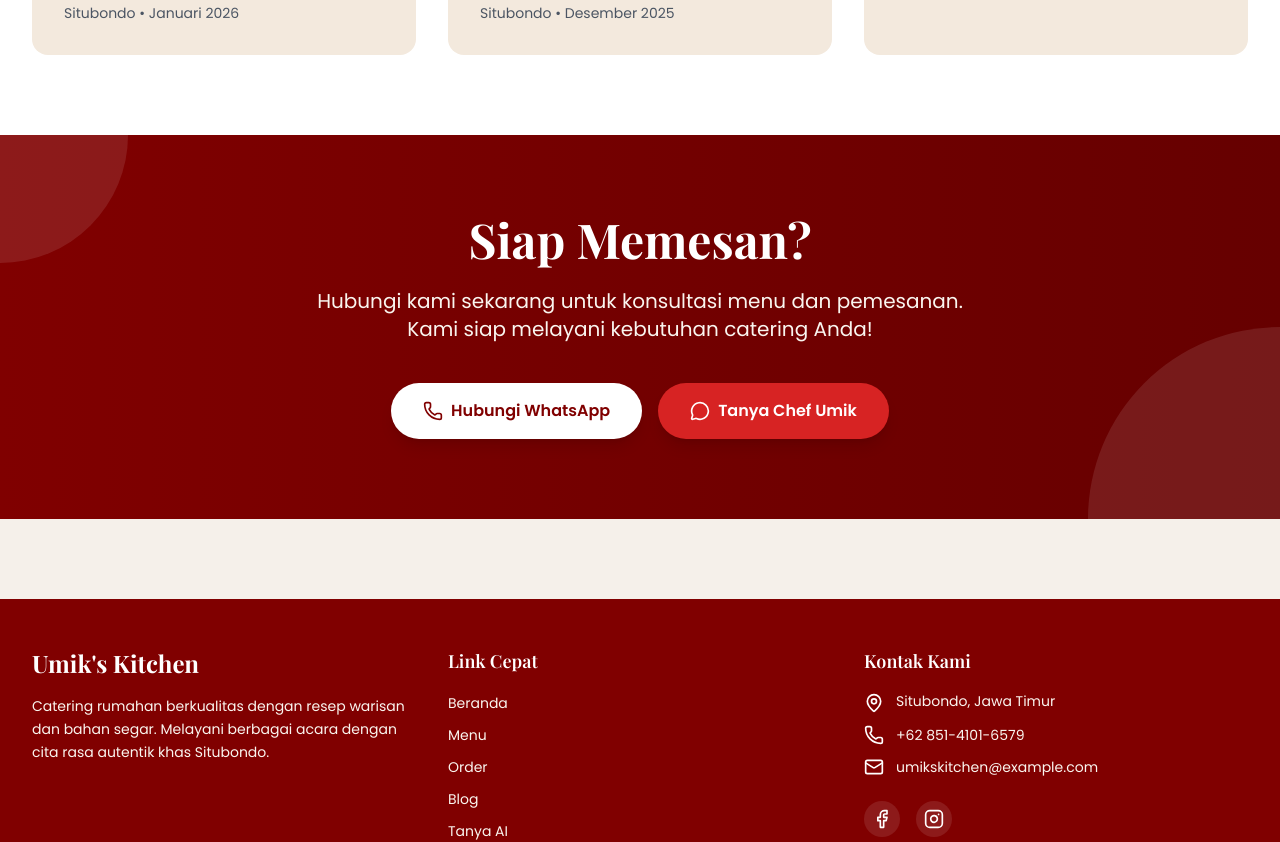
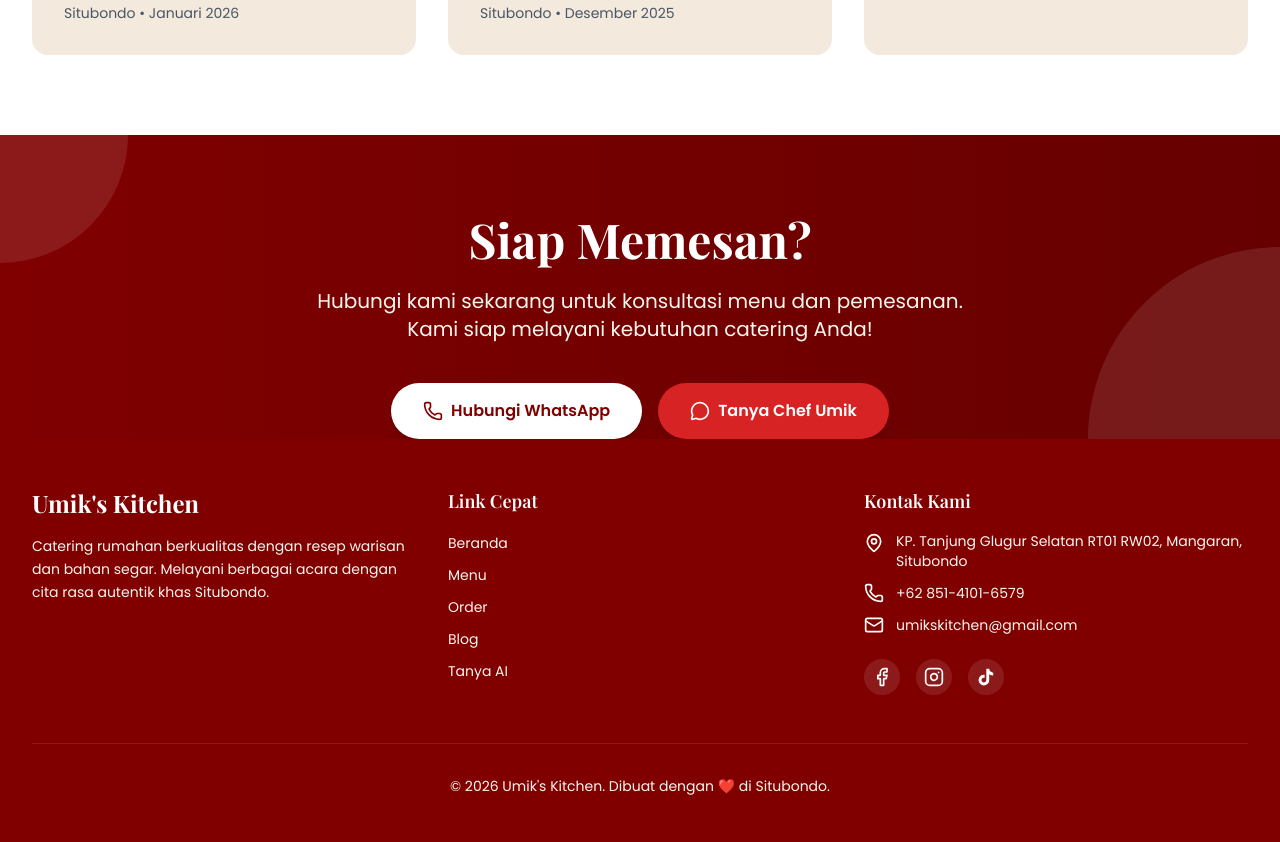
Before and after one commit to jbyyy7/Umik-s-Kitchen, a Next.js app: page / in a window 1280 px wide. Shown: the part 2760-3602 px from the top of the page. Built offline with nearby package versions, Linux system fonts and the light colour scheme; a web font is replaced by a local one.

Commit message:
✨ Fix cache issue, white gap, add Google Maps & update social media (Instagram, Facebook, TikTok, Email)

```diff
--- a/components/home/cta-section.tsx
+++ b/components/home/cta-section.tsx
@@ -7,7 +7,7 @@ import { MessageCircle, Phone } from "lucide-react";
 
 export default function CTASection() {
   return (
-    <section className="py-20 bg-gradient-to-r from-primary to-primary-dark text-white relative overflow-hidden">
+    <section className="py-20 pb-0 bg-gradient-to-r from-primary to-primary-dark text-white relative overflow-hidden">
       {/* Decorative Elements */}
       <div className="absolute inset-0 opacity-10">
         <div className="absolute top-0 left-0 w-64 h-64 bg-white rounded-full -translate-x-32 -translate-y-32" />
--- a/components/layout/footer.tsx
+++ b/components/layout/footer.tsx
@@ -6,7 +6,7 @@ export default function Footer() {
   const currentYear = new Date().getFullYear();
 
   return (
-    <footer className="bg-primary text-white mt-20">
+    <footer className="bg-primary text-white">
       <div className="max-w-7xl mx-auto px-4 sm:px-6 lg:px-8 py-12">
         <div className="grid grid-cols-1 md:grid-cols-3 gap-8">
           {/* About Section */}
@@ -73,9 +73,14 @@ export default function Footer() {
             <ul className="space-y-3">
               <li className="flex items-start space-x-3">
                 <MapPin className="w-5 h-5 mt-0.5 flex-shrink-0" />
-                <span className="text-cream-light text-sm">
-                  Situbondo, Jawa Timur
-                </span>
+                <a
+                  href="https://maps.google.com/?q=Umik's+Kitchen"
+                  target="_blank"
+                  rel="noopener noreferrer"
+                  className="text-cream-light hover:text-white transition-colors text-sm"
+                >
+                  KP. Tanjung Glugur Selatan RT01 RW02, Mangaran, Situbondo
+                </a>
               </li>
               <li className="flex items-center space-x-3">
                 <Phone className="w-5 h-5 flex-shrink-0" />
@@ -91,10 +96,10 @@ export default function Footer() {
               <li className="flex items-center space-x-3">
                 <Mail className="w-5 h-5 flex-shrink-0" />
                 <a
-                  href="mailto:umikskitchen@example.com"
+                  href="mailto:umikskitchen@gmail.com"
                   className="text-cream-light hover:text-white transition-colors text-sm"
                 >
-                  umikskitchen@example.com
+                  umikskitchen@gmail.com
                 </a>
               </li>
             </ul>
@@ -102,7 +107,7 @@ export default function Footer() {
             {/* Social Media */}
             <div className="flex space-x-4 mt-6">
               <a
-                href="https://facebook.com"
+                href="https://facebook.com/Umik's Kitchen"
                 target="_blank"
                 rel="noopener noreferrer"
                 className="p-2 bg-white/10 hover:bg-white/20 rounded-full transition-colors"
@@ -111,13 +116,24 @@ export default function Footer() {
                 <Facebook className="w-5 h-5" />
               </a>
               <a
-                href="https://instagram.com"
+                href="https://instagram.com/umikskitchen"
                 target="_blank"
                 rel="noopener noreferrer"
                 className="p-2 bg-white/10 hover:bg-white/20 rounded-full transition-colors"
                 aria-label="Instagram"
               >
                 <Instagram className="w-5 h-5" />
+              </a>
+              <a
+                href="https://tiktok.com/@umiks.kitchen"
+                target="_blank"
+                rel="noopener noreferrer"
+                className="p-2 bg-white/10 hover:bg-white/20 rounded-full transition-colors"
+                aria-label="TikTok"
+              >
+                <svg className="w-5 h-5" fill="currentColor" viewBox="0 0 24 24">
+                  <path d="M19.59 6.69a4.83 4.83 0 0 1-3.77-4.25V2h-3.45v13.67a2.89 2.89 0 0 1-5.2 1.74 2.89 2.89 0 0 1 2.31-4.64 2.93 2.93 0 0 1 .88.13V9.4a6.84 6.84 0 0 0-1-.05A6.33 6.33 0 0 0 5 20.1a6.34 6.34 0 0 0 10.86-4.43v-7a8.16 8.16 0 0 0 4.77 1.52v-3.4a4.85 4.85 0 0 1-1-.1z"/>
+                </svg>
               </a>
             </div>
           </div>
--- a/next.config.ts
+++ b/next.config.ts
@@ -1,6 +1,9 @@
 import type { NextConfig } from "next";
 
 const nextConfig: NextConfig = {
+  generateBuildId: async () => {
+    return `build-${Date.now()}`;
+  },
   images: {
     remotePatterns: [
       {
```
